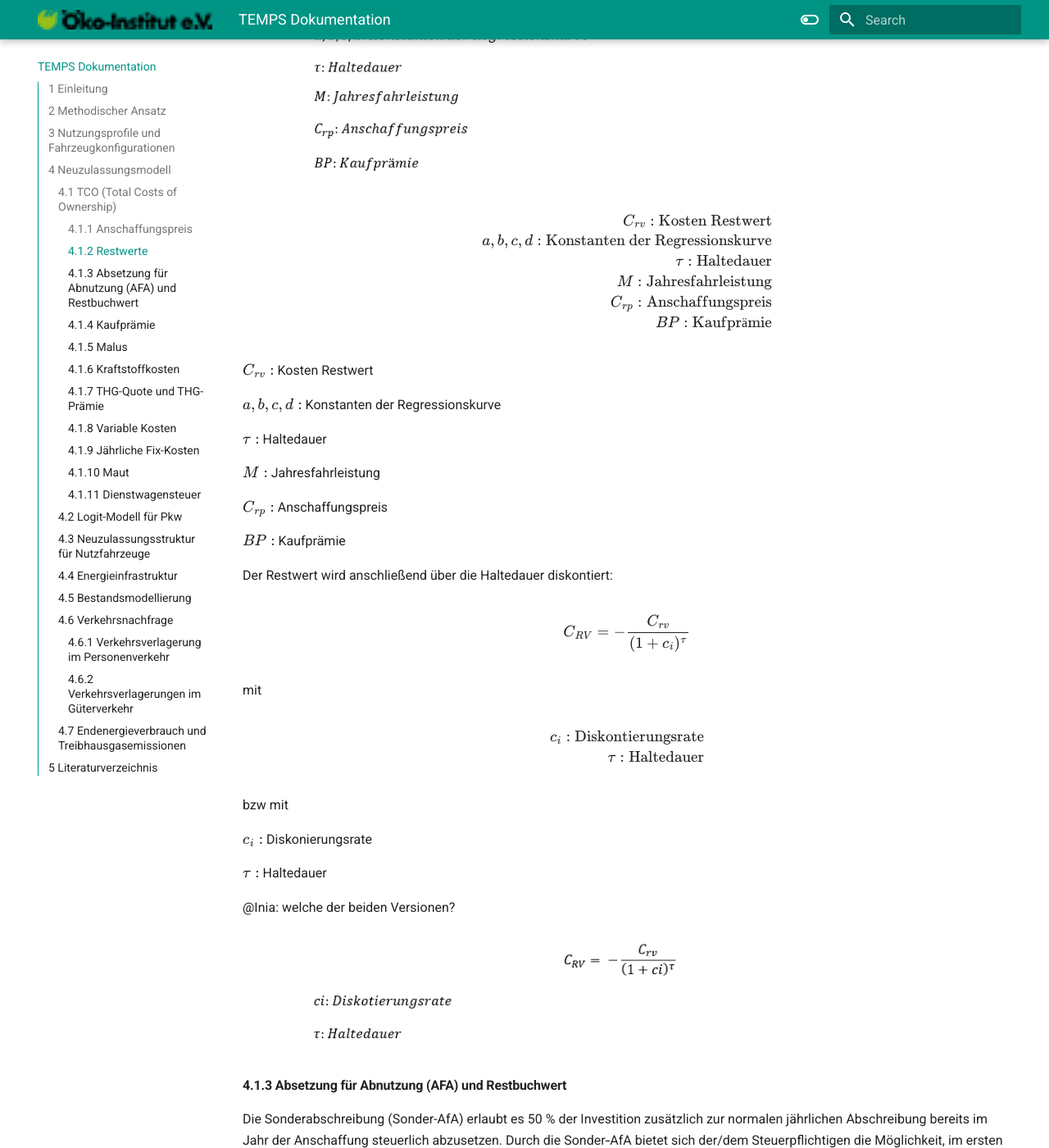
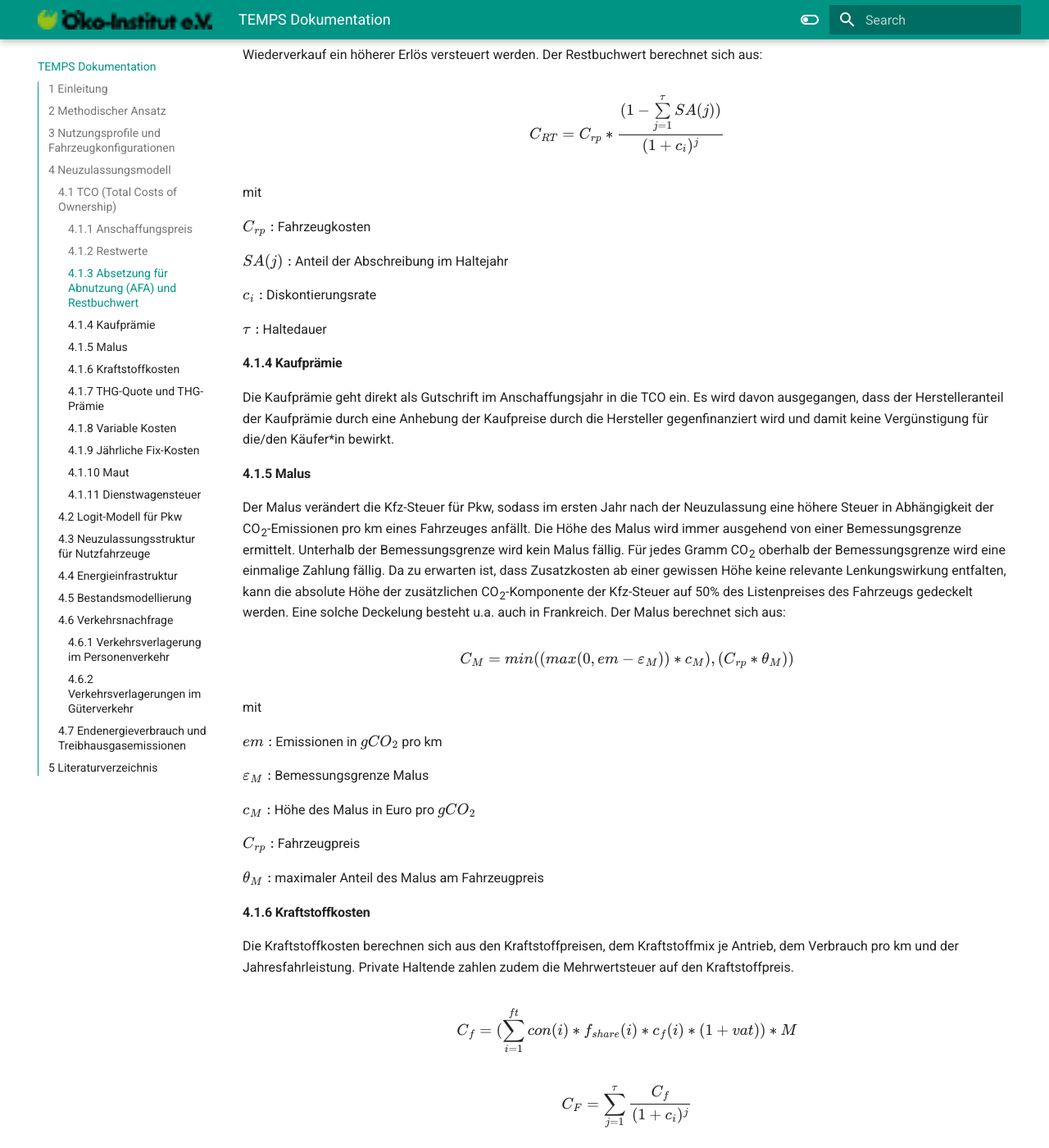
Before and after one commit to wolfgoerz/TEMPS_documentation, an MkDocs documentation site: the page built from docs/index.md, in a window 1280 px wide and 1400 px high, scrolled down 5867 px. Shown: the whole window at 82% size. Built offline with MkDocs 1.6.1 and Material for MkDocs 9.7.7, drawn with Linux system fonts in a browser that asks for light colours; formulas are drawn with MathJax 3; some of the changed text lies outside the part shown.

Commit message:
Update index.md

```diff
--- a/docs/index.md
+++ b/docs/index.md
@@ -18,18 +18,6 @@
 ![TEMPS_Schema.png](TEMPS_Schema.png)
 <figure markdown="span">
   <figcaption>Schematische Darstellung des Modells TEMPS</figcaption>
-</figure>
-
-testesttest
-
-<figure markdown="span">
-  ![TEMPS_Schema.png](TEMPS_Schema.png)
-  <figcaption>Image caption</figcaption>
-</figure>
-
-<figure markdown="span">
-  ![Image title](https://dummyimage.com/600x400/){ width="300" }
-  <figcaption>Image caption</figcaption>
 </figure>
 
 
@@ -193,33 +181,19 @@
 C_{rv} =  e^{a+12 * b * \tau + (\frac{c}{12} * M)} * (C_{rp} * BP)^{d}
 $$
 
-![1.png](1.png)
 mit
-![2.png](2.png)
 
-$$
-\begin{align*}
-  C_{rv}: \text{Kosten Restwert} \\
-  a, b, c, d: \text{Konstanten der Regressionskurve} \\
-  \tau: \text{Haltedauer} \\
-  M: \text{Jahresfahrleistung} \\
-  C_{rp}: \text{Anschaffungspreis} \\
-  BP: \text{Kaufprämie} \\
-\end{align*}
-$$
+\\(C_{rv}:\\) Kosten Restwert
 
+\\(a, b, c, d:\\) Konstanten der Regressionskurve
 
-$C_{rv}:$ Kosten Restwert
+\\(\tau:\\) Haltedauer
 
-$a, b, c, d:$ Konstanten der Regressionskurve
+\\(M:\\) Jahresfahrleistung
 
-$\tau:$ Haltedauer
+\\(C_{rp}:\\) Anschaffungspreis
 
-$M:$ Jahresfahrleistung
-
-$C_{rp}:$ Anschaffungspreis
-
-$BP:$ Kaufprämie
+\\(BP:\\) Kaufprämie
 
 
 Der Restwert wird anschließend über die Haltedauer diskontiert:
@@ -230,22 +204,10 @@
 
 mit
 
-$$
-\begin{align*}
-  c_{i}: \text{Diskontierungsrate} \\
-  \tau: \text{Haltedauer} \\
-\end{align*}
-$$
+\\(c_{i}:\\) Diskonierungsrate
 
-bzw mit
+\\(\tau:\\) Haltedauer
 
-$c_{i}:$ Diskonierungsrate
-
-$\tau:$ Haltedauer
-
-@Inia: welche der beiden Versionen?
-
-![3.png](3.png)
 
 #### 4.1.3 Absetzung für Abnutzung (AFA) und Restbuchwert
 Die Sonderabschreibung (Sonder-AfA) erlaubt es 50 % der Investition zusätzlich zur normalen jährlichen Abschreibung bereits im Jahr der Anschaffung steuerlich abzusetzen. Durch die Sonder‐AfA bietet sich der/dem Steuerpflichtigen die Möglichkeit, im ersten Jahr höhere Verluste steuerlich geltend zu machen und somit seinen zu versteuernden Gewinn zu reduzieren. Ab dem zweiten Jahr kehrt sich dieser Effekt um, da nunmehr ein geringeres Abschreibungsvolumen zur Verfügung steht. Der monetäre Vorteil einer Sonder‐AfA für die/den Fahrzeughalter*in beruht somit auf dem Zins‐ und Liquiditätsvorteil, der sich durch eine vorgezogene Abschreibung ergibt.
@@ -255,19 +217,18 @@
 C_{AFA} = \sum\limits_{j=1}^{\tau}{\frac{C_{rp} * SA(j) * bt}{(1+c_{i})^j}}
 $$
 
-![4.png](4.png)
 mit
-![5.png](5.png)
 
-$$
-\begin{align*}
-  \tau: \text{Haltedauer} \\
-  C_{rp}: \text{Fahrzeugkosten} \\
-  SA(j): \text{Anteil der Abschreibung im Haltejahr} \\
-  bt: \text{Unternehmenssteuersatz} \\
-  c_{i}: \text{Diskontierungsrate} \\
-\end{align*}
-$$
+\\(\tau:\\) Haltedauer
+
+\\(C_{rp}:\\) Fahrzeugkosten
+
+\\(SA(j):\\) Anteil der Abschreibung im Haltejahr
+
+\\(bt:\\) Unternehmenssteuersatz
+
+\\(c_{i}:\\) Diskontierungsrate
+
 
 Bei einem Wiederverkauf des Fahrzeugs vor dem Zeitpunkt der vollständigen Abschreibung muss die Differenz zwischen Verkaufserlös und Restbuchwert versteuert werden. Da bei einer Sonder‐AfA der Restbuchwert schneller sinkt, muss beim Wiederverkauf ein höherer Erlös versteuert werden. Der Restbuchwert berechnet sich aus:
 
@@ -275,18 +236,16 @@
 C_{RT} = C_{rp} * \frac{(1-\sum\limits_{j=1}^{\tau}{SA(j)})}{(1+c_{i})^j}
 $$
 
-![6.png](6.png)
 mit
-![7.png](7.png)
 
-$$
-\begin{align*}
-  C_{rp}: \text{Fahrzeugkosten} \\
-  SA(j): \text{Anteil der Abschreibung im Haltejahr} \\
-  c_{i}: \text{Diskontierungsrate} \\
-  \tau: \text{Haltedauer} \\
-\end{align*}
-$$
+\\(C_{rp}:\\) Fahrzeugkosten
+
+\\(SA(j):\\) Anteil der Abschreibung im Haltejahr
+
+\\(c_{i}:\\) Diskontierungsrate
+
+\\(\tau:\\) Haltedauer
+
 
 #### 4.1.4 Kaufprämie
 Die Kaufprämie geht direkt als Gutschrift im Anschaffungsjahr in die TCO ein. Es wird davon ausgegangen, dass der Herstelleranteil der Kaufprämie durch eine Anhebung der Kaufpreise durch die Hersteller gegenfinanziert wird und damit keine Vergünstigung für die/den Käufer*in bewirkt.
@@ -300,19 +259,18 @@
 C_{M} = min ((max(0, em - \varepsilon_{M})) * c_{M}),(C_{rp} * \theta_{M}))
 $$
 
-![8neu2.png](8neu2.png)
 mit
-![9.png](9.png)
 
-$$
-\begin{align*}
-  em: \text{Emissionen in } g CO_{2} \text{ pro km}\\
-  \varepsilon_{ M }: \text{Bemessungsgrenze Malus} \\
-  c_{M}: \text{Höhe des Malus in Euro pro } gCO_{2} \\
-  C_{rp}: \text{Fahrzeugpreis} \\
-  \theta_{ M }: \text{maximaler Anteil des Malus am Fahrzeugpreis} \\
-\end{align*}
-$$
+\\(em:\\) Emissionen in \\(g CO_{2}\\) pro km
+
+\\(\varepsilon_{M}:\\) Bemessungsgrenze Malus
+
+\\(c_{M}:\\) Höhe des Malus in Euro pro \\(g CO_{2}\\)
+
+\\(C_{rp}:\\) Fahrzeugpreis
+
+\\(\theta_{M}:\\) maximaler Anteil des Malus am Fahrzeugpreis
+
 
 #### 4.1.6 Kraftstoffkosten
 Die Kraftstoffkosten berechnen sich aus den Kraftstoffpreisen, dem Kraftstoffmix je Antrieb, dem Verbrauch pro km und der Jahresfahrleistung. Private Haltende zahlen zudem die Mehrwertsteuer auf den Kraftstoffpreis.
@@ -325,22 +283,24 @@
 C_{F} = \sum\limits_{j=1}^{\tau}{\frac{C_{f}}{(1+c_{i})^j}}
 $$
 
-![10.png](10.png)
 mit
-![11.png](11.png)
 
-$$
-\begin{align*}
-  ft: \text{Kraftstoffe} \\
-  con(ft): \text{Verbrauch pro km (real) des Kraftstoffs} \\
-  f_{share}: \text{Anteil des Kraftstoffs am Gesamtverbrauch} \\
-  M: \text{Mileage} \\
-  c_{f}(ft): \text{Kraftstoffpreis pro km} \\
-  vat: \text{Mehrwegsteuer (je nach Fahrzeughalter} \\
-  c_{i}: \text{Diskontierungsrate} \\
-  \tau: \text{Haltedauer} \\
-\end{align*}
-$$
+\\(ft:\\) Kraftstoffe
+
+\\(con(ft):\\) Verbrauch pro km (real) des Kraftstoffs
+
+\\(f_{share}:\\) Anteil des Kraftstoffs am Gesamtverbrauch
+
+\\(M:\\) Mileage
+
+\\(c_{f}(ft):\\) Kraftstoffpreis pro km
+
+\\(vat:\\) Mehrwegsteuer (je nach Fahrzeughalter)
+
+\\(c_{i}:\\) Diskontierungsrate
+
+\\(\tau:\\) Haltedauer
+
 
 #### 4.1.7 THG-Quote und THG-Prämie
 In der THG-Quote sind Mindestquoten (und teilweise Maximalquoten) für verschiedene erneuerbare Kraftstoffe definiert. Die Erfüllung der THG-Quote führt modellseitig zu steigenden Kosten für konventionelle Kraftstoffe und damit zu einer steigenden TCO für konventionelle Fahrzeuge, da erneuerbare Kraftstoffe höhere Produktionskosten aufweisen. Gleichzeitig sinkt die TCO für batterieelektrische Fahrzeuge, da die Haltenden ihre Quotenberechtigung an die Inverkehrbringenden der konventionellen Kraftstoffe verkaufen können (THG-Prämie).
@@ -357,19 +317,18 @@
 C_{vt} = (cap * c_{cap}) + (max(0, (em - \varepsilon_{vt}) * c_{vt}))
 $$
 
-![12.png](12.png)
 mit
-![13.png](13.png)
 
-$$
-\begin{align*}
-  cap: \text{Hubraumvolumen} \\
-  c_{cap}: \text{Kosten pro Hubraumvolumen} \\
-  em: gCO_{2} \text{ pro km} \\
-  \varepsilon_{vt}: \text{Bemessungsgrenze der } CO_{2} \text{ Komponente der Kfz-Steuer}\\
-  c_{vt}: \text{Höhe der } CO_{2} \text{ Komponente der Kfz-Steuer in Euro pro } gCO_{2}\\
-\end{align*}
-$$
+\\(cap:\\) Hubraumvolumen
+
+\\(c_{cap}:\\) Kosten pro Hubraumvolumen
+
+\\(em: gCO_{2}\\) pro km
+
+\\(\varepsilon_{vt}:\\) Bemessungsgrenze der \\(CO_{2}\\) Komponente der Kfz-Steuer
+
+\\(c_{vt}:\\) Höhe der \\(CO_{2}\\) Komponente der Kfz-Steuer in Euro pro \\(g CO_{2}\\)
+
 
 #### 4.1.10 Maut
 Für Lkw werden fahrleistungsabhängige Mautkosten berücksichtigt. Die Maut berücksichtigt aktuell die folgenden Kostenkomponenten, mit den entsprechend gültigen Mautsätzen:
```
Also changed, not shown: other parts of docs/index.md (+2 -4 lines).
